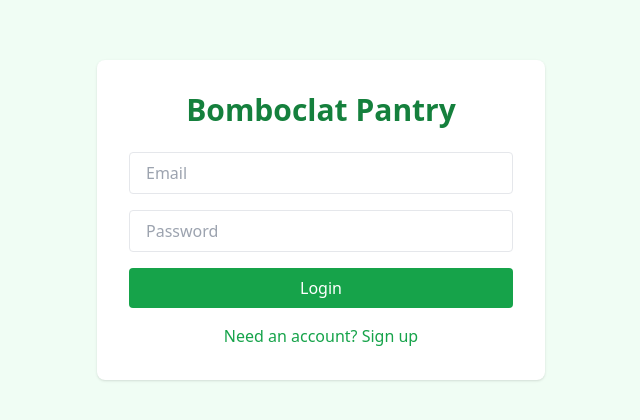
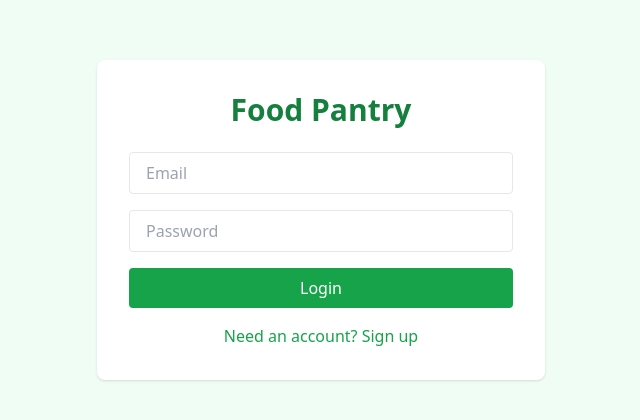
Before and after one commit to Mahinur26/Food-Pantry, a React app in the folder frontend/: page / in a window 1280 px wide. Shown: the part 180-600 px from the top of the page, without its empty margins (319-959 px from the left). Built offline with nearby package versions, Linux system fonts and the light colour scheme; the HTML template or start-up script is replaced by a standard one.

Commit message:
first commit to other branch

```diff
--- a/frontend/src/App.jsx
+++ b/frontend/src/App.jsx
@@ -117,7 +117,7 @@ function App() {
       //Login/Sign in page, uses google AuthO
       <div className="min-h-screen bg-green-50 flex items-center justify-center p-4">
         <div className="bg-white rounded-lg shadow p-8 w-full max-w-md">
-          <h1 className="text-3xl font-bold text-green-700 mb-6 text-center">Bomboclat Pantry</h1>
+          <h1 className="text-3xl font-bold text-green-700 mb-6 text-center">Food Pantry</h1>
           <div className="space-y-4">
             <input
               type="email"
@@ -160,7 +160,7 @@ function App() {
     <div className="min-h-screen bg-green-50">
       <div className="bg-white shadow mb-4">
         <div className="max-w-4xl mx-auto px-4 py-4 flex justify-between items-center">
-          <h1 className="text-2xl font-bold text-green-700">Bomboclat Pantry</h1>
+          <h1 className="text-2xl font-bold text-green-700">Food Pantry</h1>
           <div className="flex gap-4 items-center">
             <span className="text-sm text-gray-600">{user.email}</span>
             <button
```
